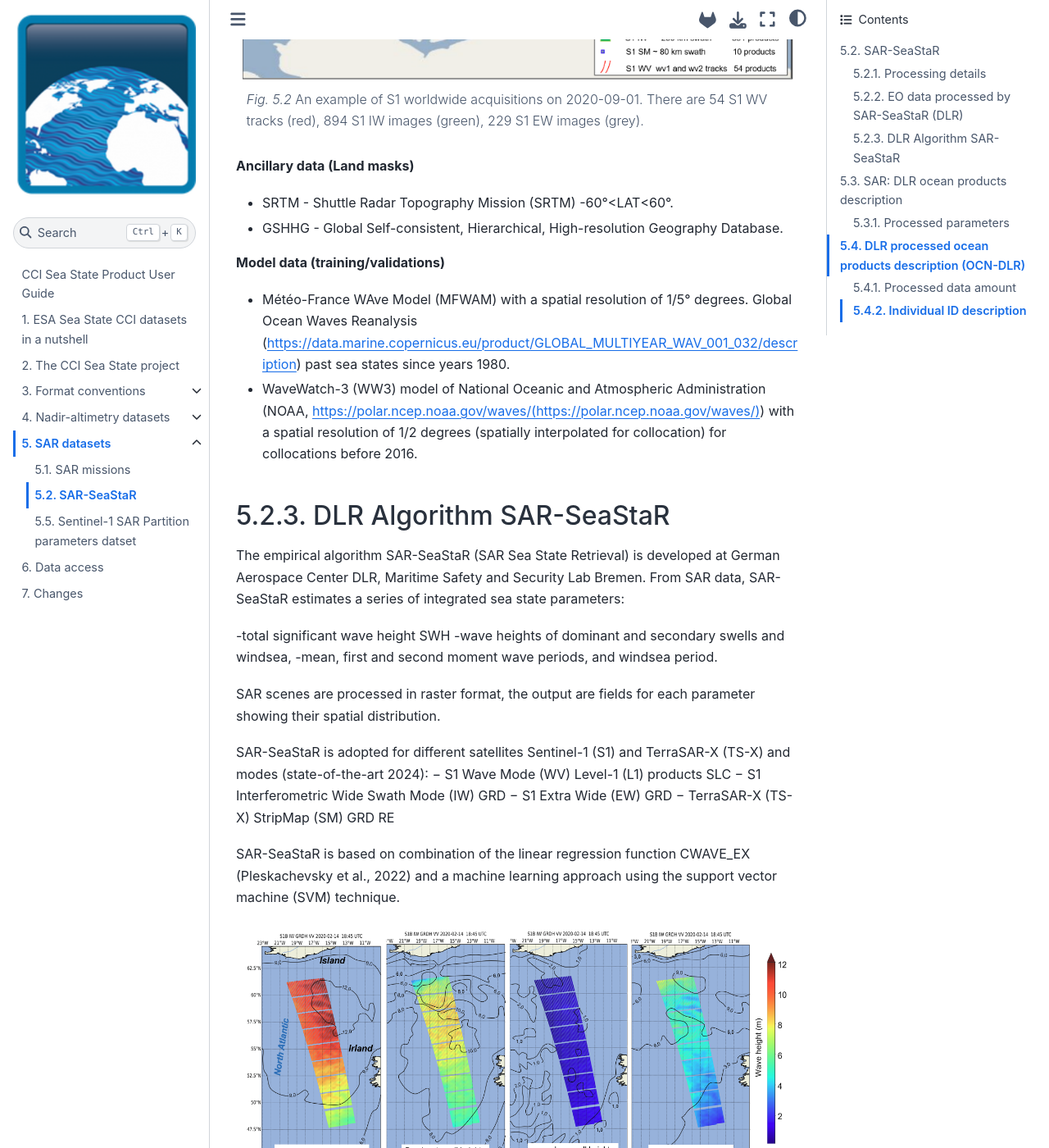
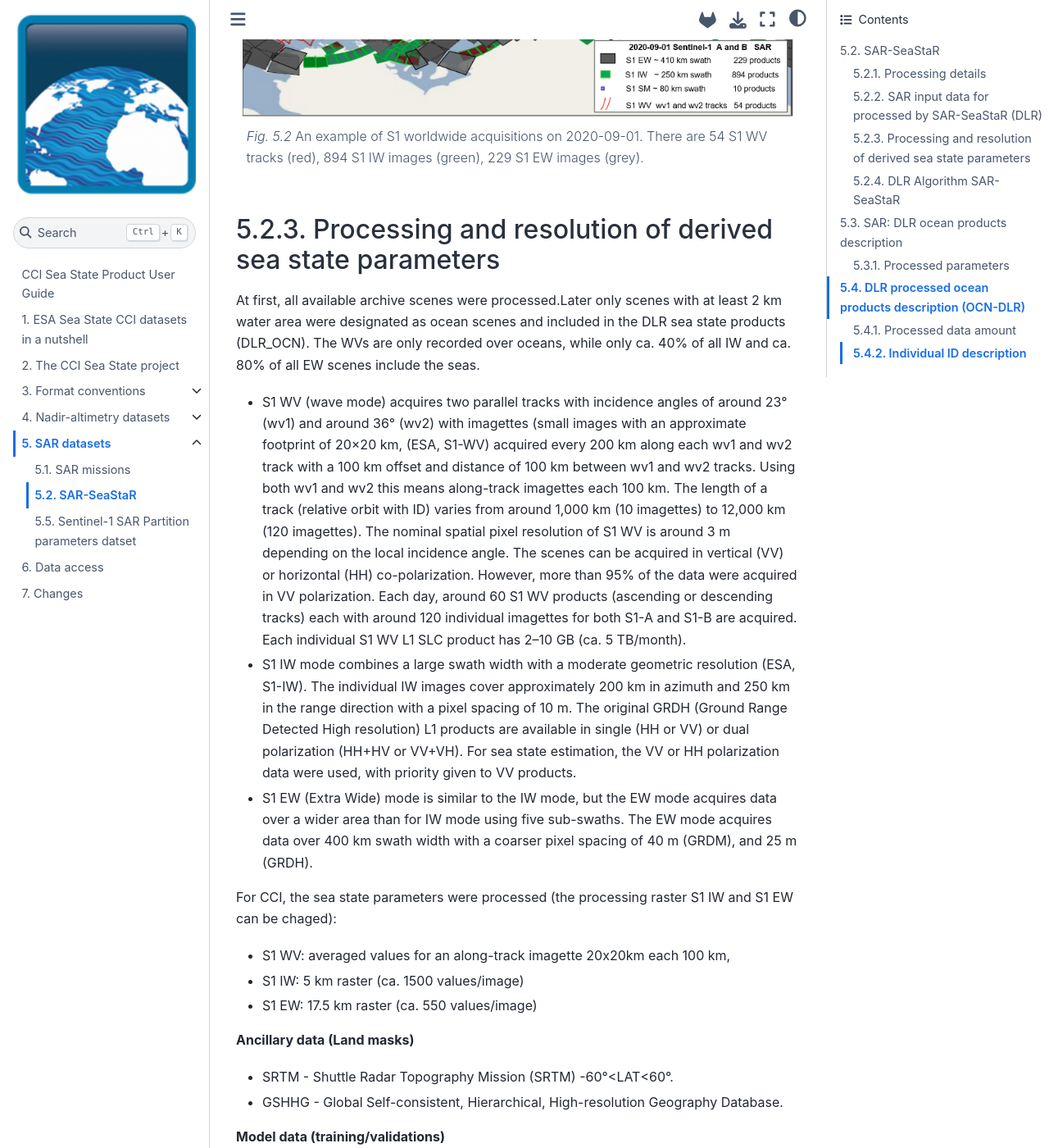
Before and after one commit to umr-lops/cci-seastate-pum, a Jupyter Book: the page built from sar/SAR-SeaStaR.md, in a window 1280 px wide and 1400 px high, scrolled down 2723 px. Shown: the whole window at 82% size. Built offline with Jupyter Book 1.0.4 settings and Sphinx 7.4.7 and the Sphinx Book theme 1.1.4, drawn with Linux system fonts in a browser that asks for light colours; some of the changed text lies outside the part shown.

Commit message:
Edit SAR-SeaStaR.md

````diff
--- a/sar/SAR-SeaStaR.md
+++ b/sar/SAR-SeaStaR.md
@@ -23,10 +23,10 @@ The processing includes the complete processing chain with a series of steps nee
 
 
 
-## EO data processed by SAR-SeaStaR (DLR)
+## SAR input data for processed by SAR-SeaStaR (DLR)
 
-- S1- Interferometric Wide Swath Mode (**IW**) GRD (Ground Range Detected) L1
-  products
+Sentinel-1 SAR three modes:
+- S1- Interferometric Wide Swath Mode (**IW**) GRD (Ground Range Detected) L1 products
 - S1- Extra Wide (**EW**) GRD L1 products.
 - S1- wave mode (**WV**) SAR Single Look Complex (SLC) L1 products.
 
@@ -48,6 +48,40 @@ name: dlr_sar_fig1
 ---
 An example of S1 worldwide acquisitions on 2020-09-01. There are 54 S1 WV tracks (red), 894 S1 IW images (green), 229 S1 EW images (grey).
 ```
+
+## Processing and resolution of derived sea state parameters
+
+At first, all available archive scenes were processed.Later only scenes with at least 2 km water area were designated as ocean scenes
+and included in the DLR sea state products (DLR_OCN).
+The WVs are only recorded over oceans, while only ca. 40% of all IW and ca. 80% of all EW scenes include the seas.
+
+- S1 WV (wave mode) acquires two parallel tracks with incidence angles of around 23° (wv1) and around 36° (wv2) with imagettes
+(small images with an approximate footprint of 20×20 km, (ESA, S1-WV) acquired every 200 km along each wv1 and wv2 track
+with a 100 km offset and distance of 100 km between wv1 and wv2 tracks.  Using both wv1 and wv2 this means along-track imagettes each 100 km.
+The length of a track (relative orbit with ID) varies from around 1,000 km (10 imagettes) to 12,000 km (120 imagettes).
+The nominal spatial pixel resolution of S1 WV is around 3 m depending on the local incidence angle.
+The scenes can be acquired in vertical (VV) or horizontal (HH) co-polarization. However, more than 95% of the data were acquired in VV polarization.
+Each day, around 60 S1 WV products (ascending or descending tracks) each with around 120 individual imagettes for both S1-A and S1-B are acquired.
+Each individual S1 WV L1 SLC product has 2–10 GB (ca. 5 TB/month).
+
+- S1 IW mode combines a large swath width with a moderate geometric resolution (ESA, S1-IW).
+The individual IW images cover approximately 200 km in azimuth and 250 km in the range direction with a pixel spacing of 10 m.
+The original GRDH (Ground Range Detected High resolution) L1 products are available in single (HH or VV) or dual polarization (HH+HV or VV+VH).
+For sea state estimation, the VV or HH polarization data were used, with priority given to VV products.
+
+- S1 EW (Extra Wide) mode is similar to the IW mode, but the EW mode acquires data over a wider area than for IW mode using five sub-swaths.
+The EW mode acquires data over 400 km swath width with a coarser pixel spacing of 40 m (GRDM), and 25 m (GRDH).
+
+For CCI, the sea state parameters were processed (the processing raster S1 IW and S1 EW can be chaged):
+- S1 WV: averaged values for an along-track imagette 20x20km each 100 km,
+- S1 IW: 5 km raster (ca. 1500 values/image)
+- S1 EW: 17.5 km raster (ca. 550 values/image)
+
+
+
+
+
+
 
 **Ancillary data (Land masks)**
 - SRTM - Shuttle Radar Topography Mission (SRTM) -60°<LAT<60°.
````
